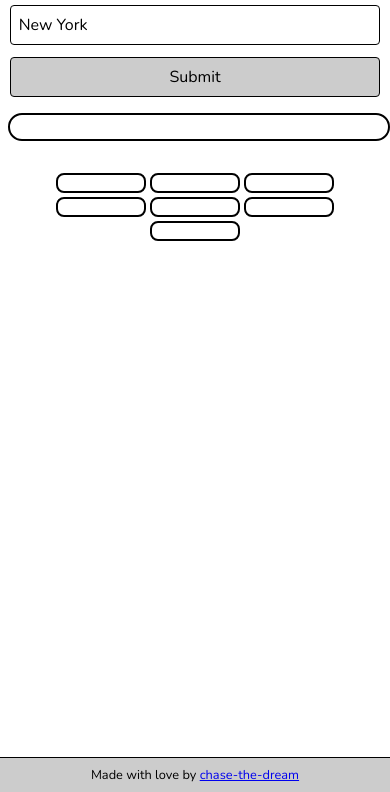
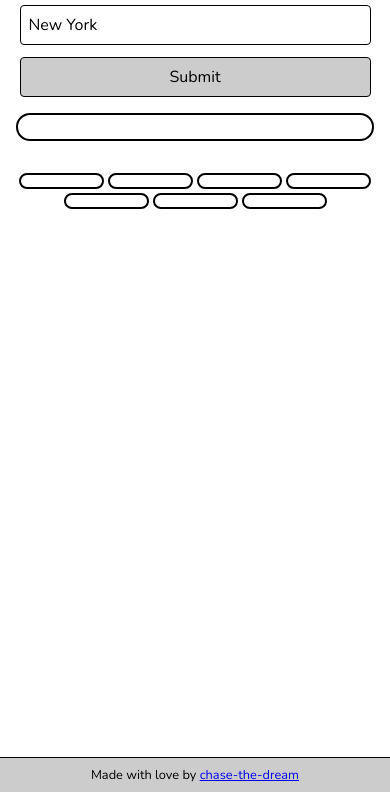
Before and after one commit to chase-the-dream/weather-app, a website built with webpack: page src/template.html in a window 390 px wide. Shown: the part 52-844 px from the top of the page. Built offline with nearby package versions, Linux system fonts and the light colour scheme; no server answers.

Commit message:
fixing text wrap

```diff
--- a/src/styles.css
+++ b/src/styles.css
@@ -13,6 +13,7 @@ body {
     min-height: 100vh;
     display: flex;
     flex-direction: column;
+    overflow-x: hidden;
 }
 
 /* Header */
@@ -58,7 +59,7 @@ main {
 
 .forecast {
     display: flex;
-    width: min(600px, 95vw);
+    width: min(600px, 90vw);
     flex-direction: column;
     border: 2px solid var(--bg1);
     border-radius: 20px;
@@ -94,8 +95,13 @@ main {
 .day {
     border: 2px var(--bg1) solid;
     width: clamp(100px, 25vw, 120px);
+    min-width: 80px;
     padding: 10px 5px;
     border-radius: 8px;
+    text-align: center;
+    word-wrap: break-word;
+    overflow-wrap: break-word;
+    hyphens: auto;
 }
 
 .day img {
@@ -146,16 +152,16 @@ footer {
 
 @media (max-width: 480px) {
     #city {
-        width: 95vw;
+        width: 90vw;
     }
 
     .search-button {
-        width: 95vw;
+        width: 90vw;
         margin-top: 0.75rem;
     }
 
     .forecast {
-        width: 98vw;
+        width: 92vw;
         border-radius: 15px;
     }
 
@@ -165,6 +171,20 @@ footer {
     }
 
     .day {
-        width: clamp(90px, 22vw, 110px);
+        width: clamp(85px, 20vw, 100px);
+        min-width: 75px;
+        padding: 6px 2px;
+        font-size: 0.8rem;
+    }
+
+    .day img {
+        width: clamp(35px, 10vw, 45px);
+        height: clamp(35px, 10vw, 45px);
+    }
+
+    .day p {
+        font-size: 0.7rem;
+        line-height: 1.1;
+        margin-top: 0.3rem;
     }
 }
```
